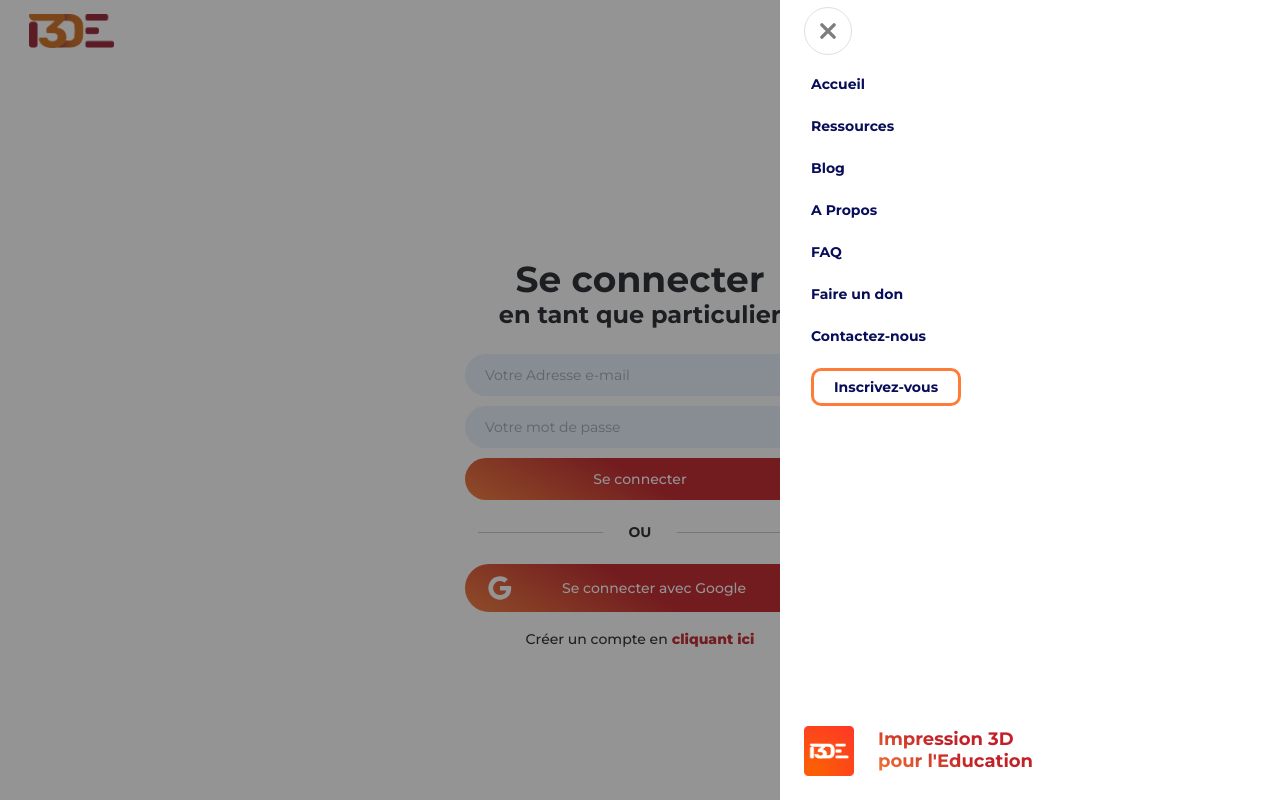
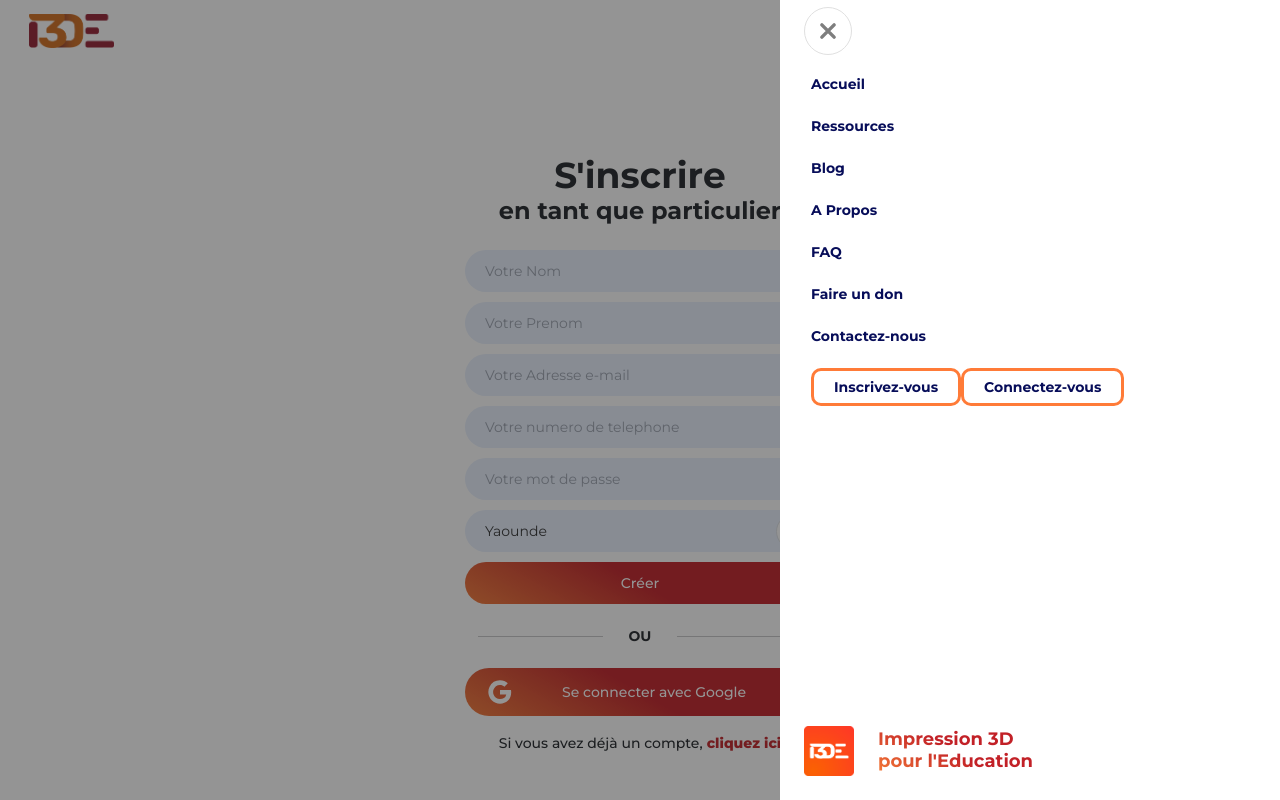
Before and after one commit to junior-boop/i3de-front, a Next.js app: page /inscription in a window 1280 px wide. Both pictures are taken after a click on the picture 1237 px from the left and 31 px from the top of the page. Shown: the top 800 px of the page. Built offline with nearby package versions, Linux system fonts and the light colour scheme.

Commit message:
search engine

```diff
--- a/app/blog/page.jsx
+++ b/app/blog/page.jsx
@@ -12,19 +12,12 @@ const getData = async () => {
 
     if(!response.ok) throw new Error('il y a une errreur dans le transfert')
 
-    return data
+    return data.reverse();
 }
 
 
 export default async function ActualitesRoot(){
 
-    // const Data = await getData()
-    // console.log(Data[1].value)
-
-    // const liste = Data.map(el => {
-    //     const { key, images, titre, createdAt } = el.value.Item
-    //     return <Article image={images[0]} id={key} titre={titre} key={key}/>
-    // })
     const data = await getData()
 
     const liste = data.map((el, key) => {
--- a/app/inscription/page.jsx
+++ b/app/inscription/page.jsx
@@ -6,13 +6,10 @@ import { useGlobalContext } from "@/context/global_context";
 import { useEffect, useState } from "react";
 import { useRouter } from "next/navigation";
 
-import useFirebase from "@/firebase/firebase";
-import { ref, set } from "firebase/database";
 
 export default function Login(){
-    const [visible, setVisible] = useState(false)
+    const [visible, setVisible] = useState(true)
     const [isLoaded, setIsloaded] = useState(false)
-    const { Database } = useFirebase()
 
     const { handleReduceLogIn, LOGINCONTEXT, USERLOGININFO } = useGlobalContext()
     const {isLogin, setIsLogin} = LOGINCONTEXT
@@ -61,7 +58,7 @@ export default function Login(){
                     setUserInfos({name, surname, mail, _id : key, pw, tel, town})
                     handleReduceLogIn({name, surname, mail, _id : key})
                     setIsLogin(true)
-                    // router.back()
+                    router.replace('/ressource')
                 }
             } catch (error) {
                 console.log(error, 1)
@@ -104,7 +101,7 @@ export default function Login(){
                     setUserInfos({name, surname, mail, _id : key, pw, tel, town, like, share})
                     setIsloaded(true)
                     setIsLogin(true)
-                    router.back()
+                    router.replace('/ressource')
                 }, 3000)
             }
         } catch (error) {
@@ -230,22 +227,22 @@ const SignUp_Space = ({ onSubmit }) => {
          <div className="login_space">
             <form onSubmit={onSubmit}>
                 <div className="champ">
-                    <input type="text"  placeholder="Votre Nom" />
+                    <input type="text"  placeholder="Votre Nom" required/>
                 </div>
                 <div className="champ">
-                    <input type="text"  placeholder="Votre Prenom" />
+                    <input type="text"  placeholder="Votre Prenom" required/>
                 </div>
                 <div className="champ">
-                    <input type="email" name="email" placeholder="Votre Adresse e-mail" />
+                    <input type="email" name="email" placeholder="Votre Adresse e-mail" required/>
                 </div>
                 <div className="champ">
-                    <input type="tel" name="telephone" placeholder="Votre numero de telephone" />
+                    <input type="tel" name="telephone" placeholder="Votre numero de telephone" required/>
                 </div>
                 <div className="champ">
-                    <input type="password" name="password" placeholder="Votre mot de passe" />
+                    <input type="password" name="password" placeholder="Votre mot de passe" required/>
                 </div>
                 <div className="champ relative">
-                    <input type="text" name="password" value={town} readOnly/>
+                    <input type="text" name="password" value={town} readOnly required/>
                     <div data-rotate = {tiroir} className="btn_tiroir absolute w-10 h-10 rounded-full bg-white border border-gray-400 flex items-center justify-center outline-none" onClick={() => setTiroir(!tiroir)}>
                         <QuillChevronRight  className = 'w-6' />
                     </div>
@@ -274,10 +271,10 @@ const Login_Space = ({onSubmit}) => {
          <div className="login_space">
             <form onSubmit={onSubmit}>
                 <div className="champ">
-                    <input type="email" name="email" placeholder="Votre Adresse e-mail" />
+                    <input type="email" name="email" placeholder="Votre Adresse e-mail" required/>
                 </div>
                 <div className="champ">
-                    <input type="password" name="password" placeholder="Votre mot de passe" />
+                    <input type="password" name="password" placeholder="Votre mot de passe" required/>
                 </div>
                 <button type="submit">Se connecter </button>
             </form>
--- a/app/ressource/page.jsx
+++ b/app/ressource/page.jsx
@@ -26,7 +26,7 @@ export default async function RessourcePage({searchParams}){
             </Bannier_second>
             <section id = 'ressource'>
             <Container>
-                <Ressources_client data = {Data} params = {searchParams.search} />
+                <Ressources_client data = {Data} params = {searchParams} />
             </Container>
             </section>
 
--- a/layouts/navbar.jsx
+++ b/layouts/navbar.jsx
@@ -6,7 +6,7 @@ import { useEffect, useState } from "react";
 import Link from "next/link";
 import { OouiUserAvatar, QuillEscape } from "@/composants/icons";
 import { useGlobalContext } from "@/context/global_context";
-import  { useRouter } from 'next/navigation'
+import  { useRouter, usePathname } from 'next/navigation'
 
 
 export default function NavBar(){
@@ -24,7 +24,9 @@ export default function NavBar(){
     const [userInfos, setUserInfos] = USERLOGININFO
 
     const router = useRouter()
+    const pathname = usePathname()
 
+    console.log(pathname)
 
     const getUsetInfos = async () => {
         const get = await userInfos
@@ -59,10 +61,10 @@ export default function NavBar(){
 
     const DonVisible = () => {
         if(typeof window !== 'undefined'){
-            if(window.location.pathname !== '/dons'){
+            if(pathname !== '/souscription' ){
+                console.log( true)
                 return (
                     <>
-
                         {
                             !isLogin
                             ? (<div>
@@ -162,11 +164,18 @@ export default function NavBar(){
                                     {
                                         !isLogin
                                         ? (
-                                            <button style={{border : '3px solid var(--bg-color-orange)', borderRadius : 10, padding : '7px 20px', backgroundColor : 'transparent', margin : '12px 0', color : 'var(--bg-color-orange-rouge)', fontWeight :'700'}}>
-                                                <Link href={'/inscription'} >
-                                                    Inscrivez-vous
-                                                </Link>
-                                            </button>
+                                            <>
+                                                <button style={{border : '3px solid var(--bg-color-orange)', borderRadius : 10, padding : '7px 20px', backgroundColor : 'transparent', margin : '12px 0', color : 'var(--bg-color-orange-rouge)', fontWeight :'700',}}>
+                                                    <Link href={'/souscription'} >
+                                                        Inscrivez-vous
+                                                    </Link>
+                                                </button>
+                                                <button style={{border : '3px solid var(--bg-color-orange)', borderRadius : 10, padding : '7px 20px', backgroundColor : 'transparent', margin : '12px 0', color : 'var(--bg-color-orange-rouge)', fontWeight :'700'}}>
+                                                    <Link href={'/inscription'} >
+                                                        Connectez-vous
+                                                    </Link>
+                                                </button>
+                                            </>
                                         )
                                         : (<div>
                                                 <hr className="my-3" />
```
Also changed, not shown: composants/ressources/inputSearch.jsx (+7 -4 lines), composants/ressources/ressource_client.jsx (+18 -1 lines).
